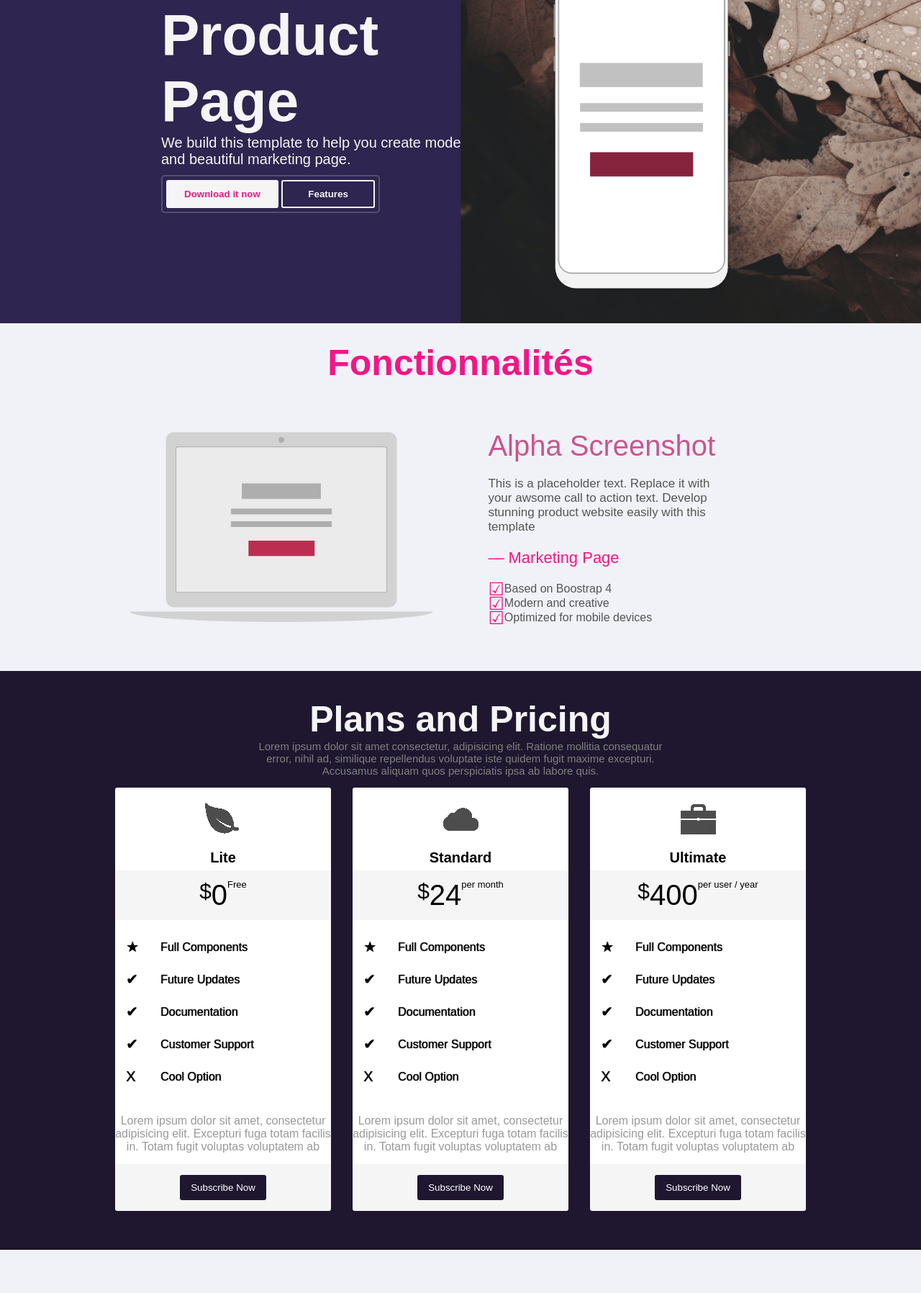
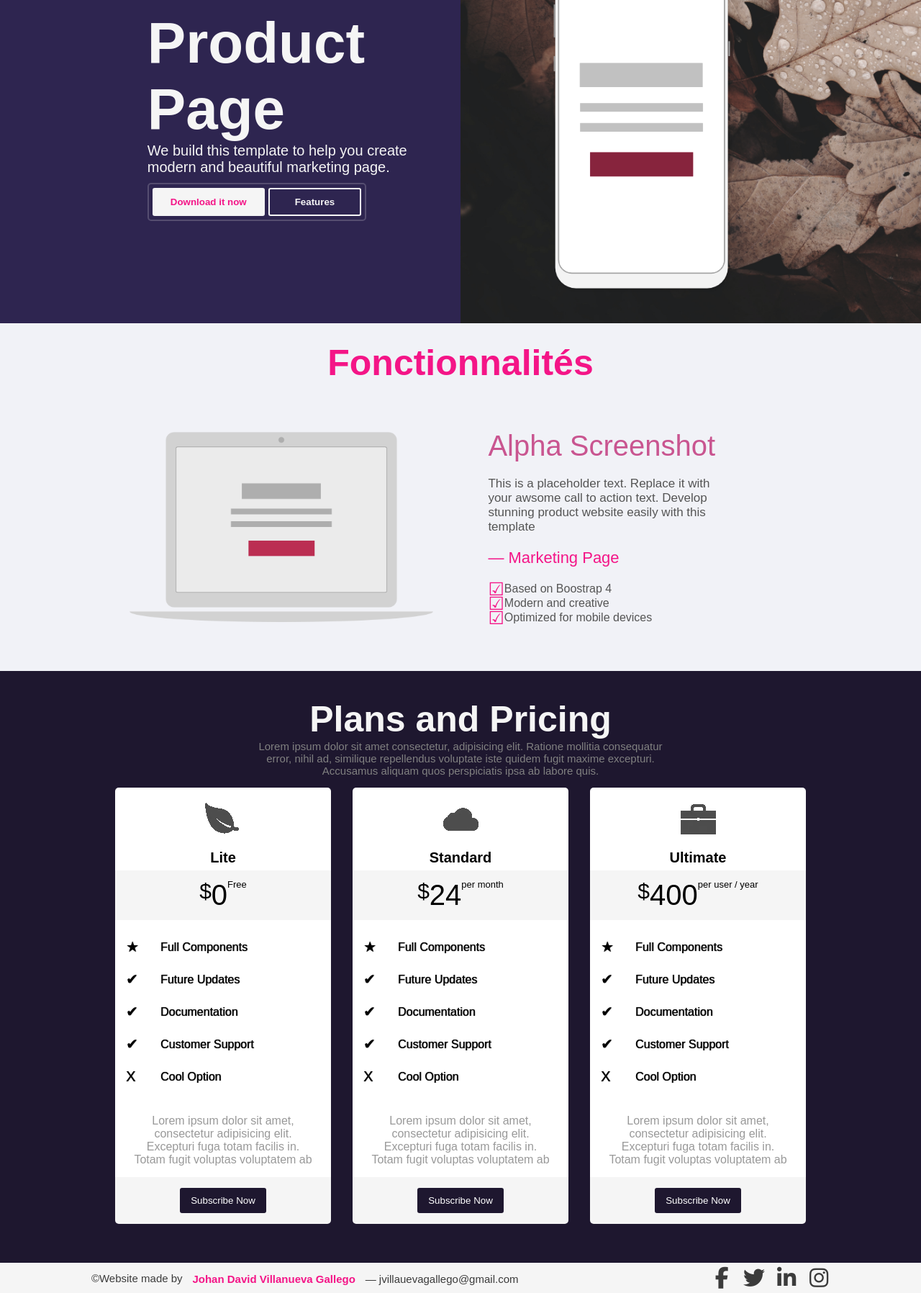
Before and after one commit to johanVillanueva939/bleux, a plain HTML site: page index.html in a window 1280 px wide. Shown: the part 216-2012 px from the top of the page at 72% size. Before the commit the page ends 1952 px from the top, so only its background shows below. Drawn offline with Linux system fonts and the light colour scheme.

Commit message:
Feat(Footer):Add footer with css. Feat(M.Q):Add news media querys

```diff
--- a/index.html
+++ b/index.html
@@ -4,6 +4,7 @@
 	<meta charset="UTF-8">
 	<meta name="viewport" content="width=device-width, initial-scale=1.0">
 	<link rel="stylesheet" href="styles/styles.css">
+	<link rel="stylesheet" href="styles/FontAwesome/fontawesome-free-6.5.2-web/css/all.css">
 </head>
 <body>
 	<header>
@@ -170,5 +171,16 @@
 					</section>
 		</section>
 	</main>
+		<footer>
+			<div>
+				<p>©Website made by<p>ㅤJohan David Villanueva Gallego</p>ㅤ— jvillauevagallego@gmail.comㅤ</p>
+			</div>
+				<div>
+					<i class="fab fa-facebook-f fa-2x"></i>
+						<i class="fab fa-twitter fa-2x"></i>
+							<i class="fab fa-linkedin-in fa-2x"></i>
+								<i class="fab fa-instagram fa-2x"></i>
+				</div>
+		</footer>
 </body>
 </html>
--- a/styles/styles.css
+++ b/styles/styles.css
@@ -69,17 +69,23 @@ a{
 	background-color: var(--section-one);
 }
 .section1> section:nth-child(1)> div {
-	position: relative;
-	left: 35%;
-	top: 25%;
+	margin-left: 32%;
+	margin-top: 25%;
+	margin-right: 3%;
 }
 .section1> section:nth-child(1)> div > h1{
 	font-size: 80px;
-	width: 315px;
+	display: flex;
+	flex-wrap: wrap;
+	max-width: 315px;
+	min-width: 50px;
 }
 .section1> section:nth-child(1)> div > p{
 	font-size: 20px;
-	width: 450px;
+	display: flex;
+	flex-wrap: wrap;
+	max-width: 450px;
+	min-width: 50px;
 }
 .section1> section:nth-child(1)> div > button:nth-child(1){
 	background-color: whitesmoke;
@@ -114,6 +120,9 @@ a{
 	margin-top: 10px;
 	border-radius: 5px;
 	width:fit-content;
+	display: flex;
+	flex-wrap: wrap	;
+	gap: 5px;
 }
 .section1> section:nth-child(2){
 	background: url(../assets/images/hojasFondo.jpg);
@@ -243,7 +252,7 @@ a{
 	align-items: center;
 	background-color: white;
 	padding: 2% 0;
-	border-radius: 3px 3px 0 0;
+	border-radius: 5px 5px 0 0;
 }
 .section3 > section > section > div:nth-child(1) > img{
 	filter: grayscale(100%);
@@ -278,7 +287,6 @@ a{
 	display: flex;
 	flex-direction: row;
 	line-height: 45px;
-
 	justify-content: start;
 	background-color: white;
 	text-shadow: .5px .2px 1px black;
@@ -291,13 +299,15 @@ a{
 .section3 > section > section > div:nth-child(4){
 	background-color: white;
 	color: rgb(153, 153, 153);
+	display: flex;
+	justify-content: center
 }
 .section3 > section > section > div:nth-child(4) > p{
-	width: 300px;
+	width: 250px;
 }
 .section3 > section > section > div:nth-child(5){
 	background-color: var(--white-gray);
-	border-radius:0 0 3px 3px;
+	border-radius:0 0 5px 5px;
 }
 .section3 > section > section > div:nth-child(5)>button{
 	background-color: var(--drak-violet);
@@ -330,6 +340,71 @@ a{
 	text-shadow: .5px 0 .7px black;
 }
 .section3 > section > section:hover > div:nth-child(5) button{
-	background: linear-gradient(20deg, #ffb6de,#fa77bb,#ff68b6,#f85eae, var(--pink));
+	background: linear-gradient(20deg, #ffb6de,#fa77bb,#ff68b6,#f85eae, #f41587);
 	transform: scale(1.07);
 }
+/* Footer */
+footer{
+	background-color: var(--white-gray);
+	display: flex;
+	flex-direction: row;
+	align-items: center;
+	justify-content: space-around;
+	padding: .5% 0;
+}
+footer > div{
+	display: flex;
+	flex-direction: row;
+	align-items: center;
+	font-size: 15px;
+	color: rgb(59, 59, 59);
+	text-align: center;
+	flex-wrap: wrap;
+}
+footer > div:nth-child(1) > p:nth-child(2){
+	color: var(--pink);
+	font-weight: bold;
+}
+footer>div:nth-child(2){
+	display: grid;
+	grid-template-columns: repeat(4,1fr);
+	gap: 15px;
+}
+footer>div:nth-child(2) > i:hover{
+	color: var(--pink);
+	cursor:crosshair;
+}
+/* --------------------------Media Query-------------------------- */
+@media screen and (max-width:980px) {
+	.section3 > section{
+		display: grid;
+		gap: 15px;
+	}
+}
+@media screen and (max-width:935px) {
+	.section3 > section{
+		display: grid;
+		gap: 5px;
+	}
+	.section1> section:nth-child(1)> div:nth-child(2){
+		display: flex;
+		flex-direction: column;
+
+	}
+}
+@media screen and (max-width:910px) {
+	.section3 > section{
+		display: flex;
+		flex-wrap: wrap;
+		justify-content: center;
+	}
+	.section3 > section > section:nth-child(1){
+		padding: 17.5px;
+		width: fit-content;
+	}
+	.section3 > section > section:nth-child(2),.section3 > section > section:nth-child(3){
+		width: fit-content;
+		padding: 17.5px;
+	}
+
+}
```
